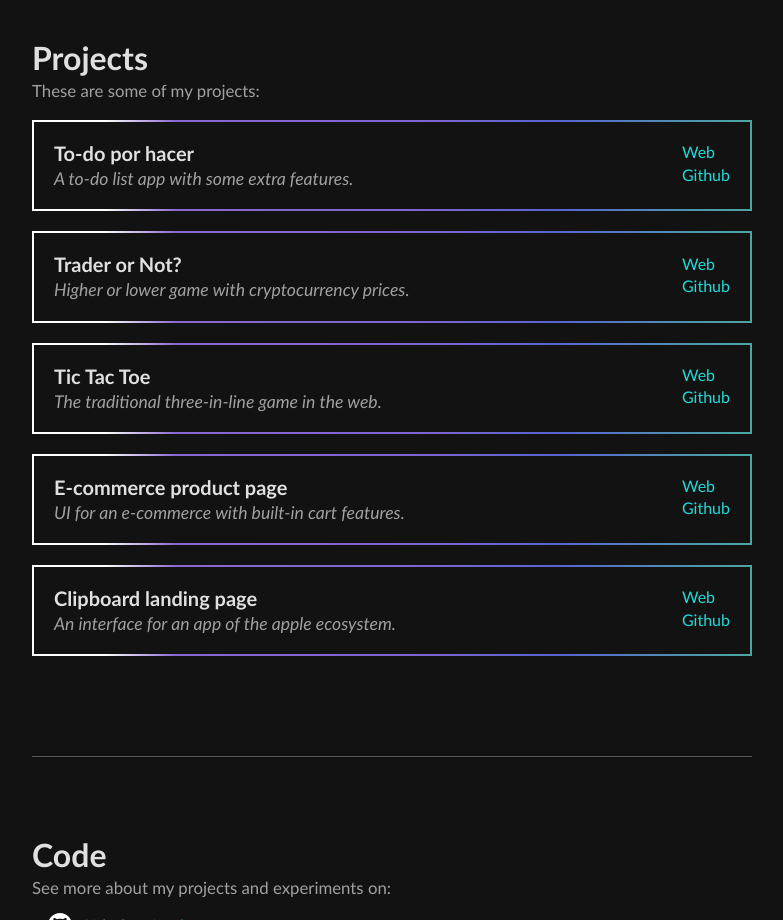
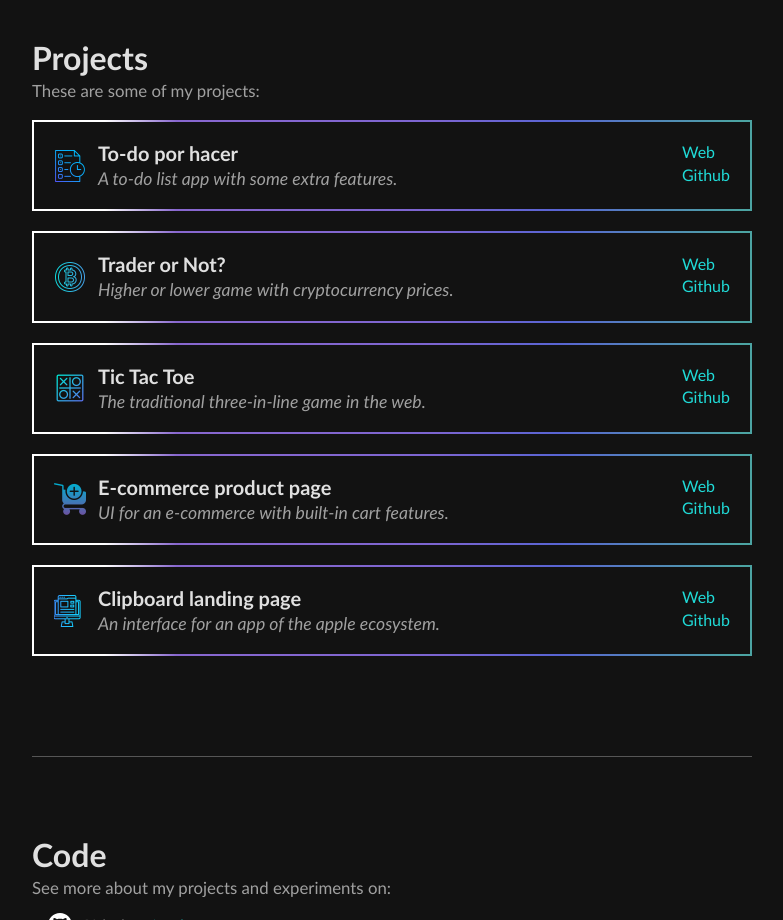
Before and after one commit to Joadevy/Personal-Portfolio, a plain HTML site: page index.html in a window 1280 px wide. Shown: the part 840-1760 px from the top of the page, without its empty margins (248-1031 px from the left). Drawn offline with Linux system fonts and the light colour scheme.

Commit message:
Project icons added

```diff
--- a/index.html
+++ b/index.html
@@ -83,6 +83,9 @@
 
 
             <div class="project-tile">
+                <div class="project-icon">
+                    <img  class="img-project" src="src/assets/icons/todo.png" id="icon-todo" alt="">
+                </div>
                 <div class="project-desc">
                     <h3>To-do por hacer</h3>
                     <p>A to-do list app with some extra features.</p>
@@ -94,6 +97,9 @@
             </div>
 
             <div class="project-tile">
+                <div class="project-icon">
+                    <img  class="img-project" src="src/assets/icons/bitcoin.png" id="icon-btc" alt="">
+                </div>
                 <div class="project-desc">
                     <h3>Trader or Not?</h3>
                     <p>Higher or lower game with cryptocurrency prices.</p>
@@ -105,6 +111,9 @@
             </div>
 
             <div class="project-tile">
+                <div class="project-icon">
+                    <img  class="img-project" src="src/assets/icons/tictactoe.png" id="icon-tictac" alt="">
+                </div>
                 <div class="project-desc">
                     <h3>Tic Tac Toe</h3>
                     <p>The traditional three-in-line game in the web.</p>
@@ -116,6 +125,9 @@
             </div>
 
             <div class="project-tile">
+                <div class="project-icon">
+                    <img  class="img-project" src="src/assets/icons/product.png" id="icon-product" alt="">
+                </div>
                 <div class="project-desc">
                     <h3>E-commerce product page</h3>
                     <p>UI for an e-commerce with built-in cart features.</p>
@@ -127,6 +139,9 @@
             </div>
 
             <div class="project-tile">
+                <div class="project-icon">
+                    <img  class="img-project" src="src/assets/icons/landing.png" id="icon-landing" alt="">
+                </div>
                 <div class="project-desc">
                     <h3>Clipboard landing page</h3>
                     <p>An interface for an app of the apple ecosystem.</p>
--- a/src/sass/layout/_components.scss
+++ b/src/sass/layout/_components.scss
@@ -4,8 +4,21 @@
     border-style: solid;
     border-image: linear-gradient(90deg, rgba(255,255,255,1) 10%, rgba(136,103,207,1) 20%, rgba(130,102,208,1) 43%, rgba(124,101,209,1) 56%, rgba(89,100,211,1) 73%, rgba(76,164,163,1) 98%) 1;
     padding: 1.25rem;
-    justify-content: space-between;
+    align-items: center;
     transition: transform .75s;
+
+    .project-icon{
+        display: flex;
+        justify-content: center;
+        align-items: center;
+        margin-right: 0.75rem;
+        width: 2rem;
+        height: 2rem;
+
+        .img-project{
+            width: 100%;
+        }
+    }
 
     .project-desc {
         p {
@@ -17,6 +30,7 @@
         display: flex;
         flex-direction: column;
         justify-content: center;
+        margin-left: auto;
 
         a {
             text-decoration: none;
@@ -90,13 +104,19 @@
     .project-tile {
         flex-direction: column;
         padding: 1.25rem;
+        align-items: flex-start;
         justify-content: space-between;
 
         .project-links {
+            width: 100%;
             margin-top: 1rem;
             flex-direction: row;
             justify-content: space-between;
         }
 
+        .project-icon{
+            display: none;
+        }
+
     }
 }
```
Also changed, not shown: src/assets/icons/bitcoin.png (added), src/assets/icons/landing.png (added), src/assets/icons/product.png (added), src/assets/icons/tictactoe.png (added), src/assets/icons/todo.png (added), src/css/styles.css, 1 other file.
